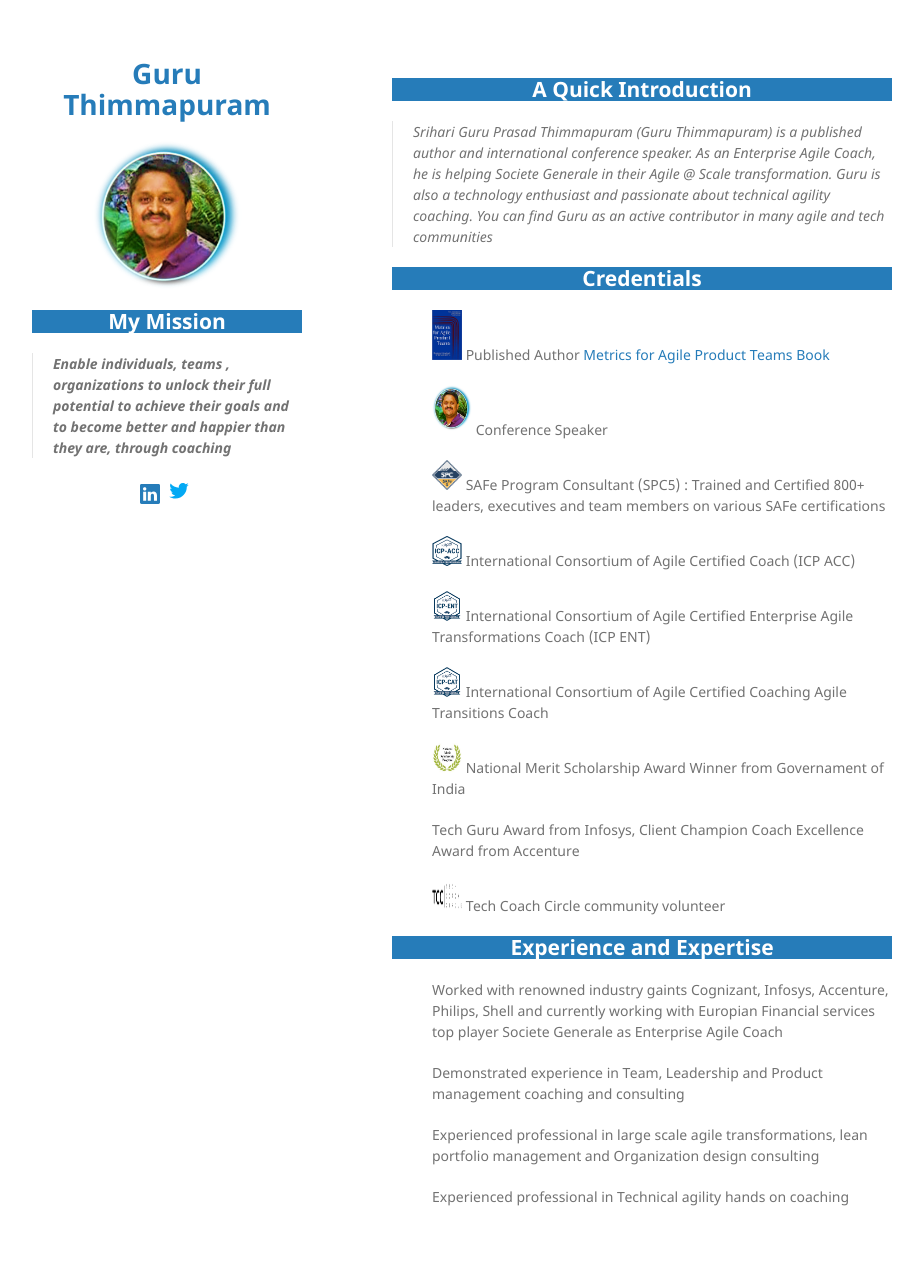
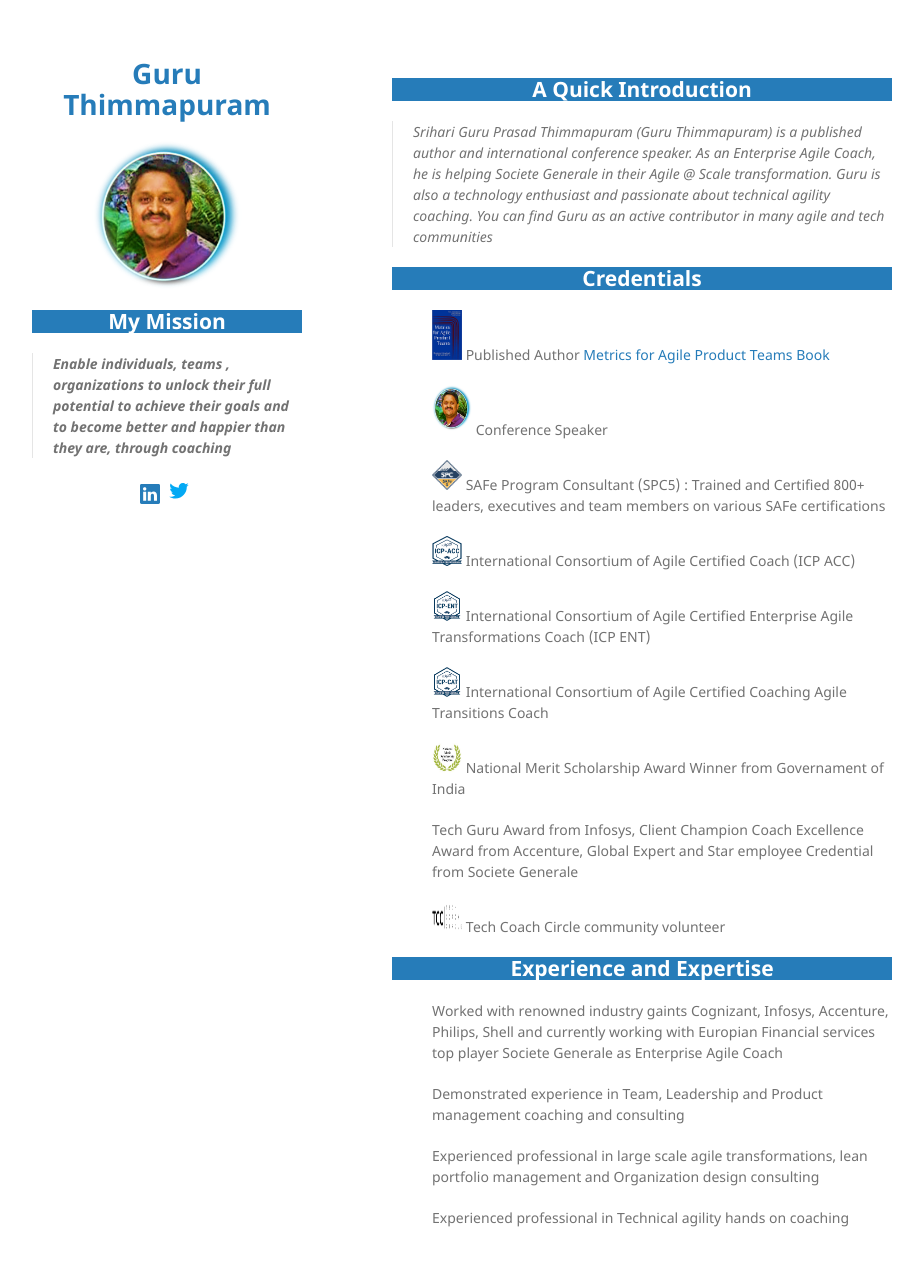
Before and after one commit to GuruPrasadThimmapuram/GuruPrasadThimmapuram.github.io, a Jekyll site: the page built from index.html, in a window 1280 px wide and 1298 px high. Shown: the top 1266 px of the window, without its empty margins (178-1101 px from the left). Built offline with Jekyll 4.4.1, drawn with Linux system fonts in a browser that asks for light colours.

Commit message:
updated alignment

```diff
--- a/index.html
+++ b/index.html
@@ -31,7 +31,7 @@
     <img border="0" alt="SPC5" src="/assets/img/nationalmerit.jpg" width="30px" height="30px"> National Merit Scholarship Award Winner from Governament of India
 </ul>
 <ul>
-   Tech Guru Award from Infosys, Client Champion Coach Excellence Award from Accenture
+   Tech Guru Award from Infosys, Client Champion Coach Excellence Award from Accenture, Global Expert and Star employee Credential from Societe Generale
 </ul>
 <ul>
     <img border="0" alt="SPC5" src="/assets/img/tech coach circle-logos_black_resized.png" width="30px" height="30px"> Tech Coach Circle community volunteer
```
